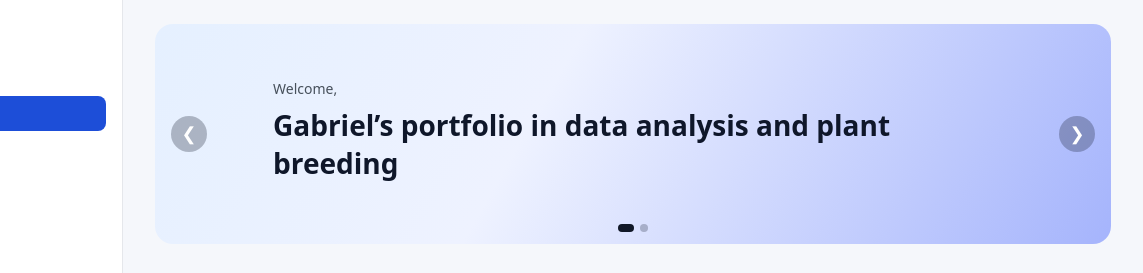
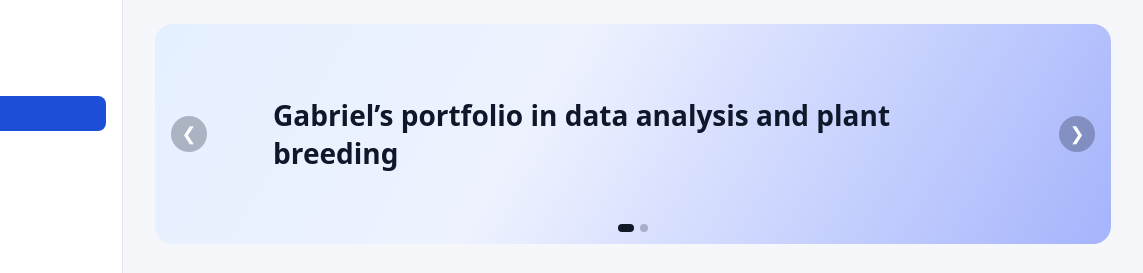
Before and after one commit to BlasquesG/BlasquesG.github.io, a plain HTML site: page index.html in a window 1280 px wide. Shown: the top 273 px of the page, 137-1280 px from the left. Drawn offline with Linux system fonts and the light colour scheme.

Commit message:
Update index.html

```diff
--- a/index.html
+++ b/index.html
@@ -52,7 +52,7 @@
         <!-- Slide 1 -->
         <div class="hero-slide active slide-1">
           <div class="hero-content">
-            <p class="hero-subtitle">Welcome, </p>
+            <p class="hero-subtitle"></p>
             <h1>Gabriel’s portfolio in data analysis and plant breeding</h1>
             <p class="hero-description">
             </p>
```
